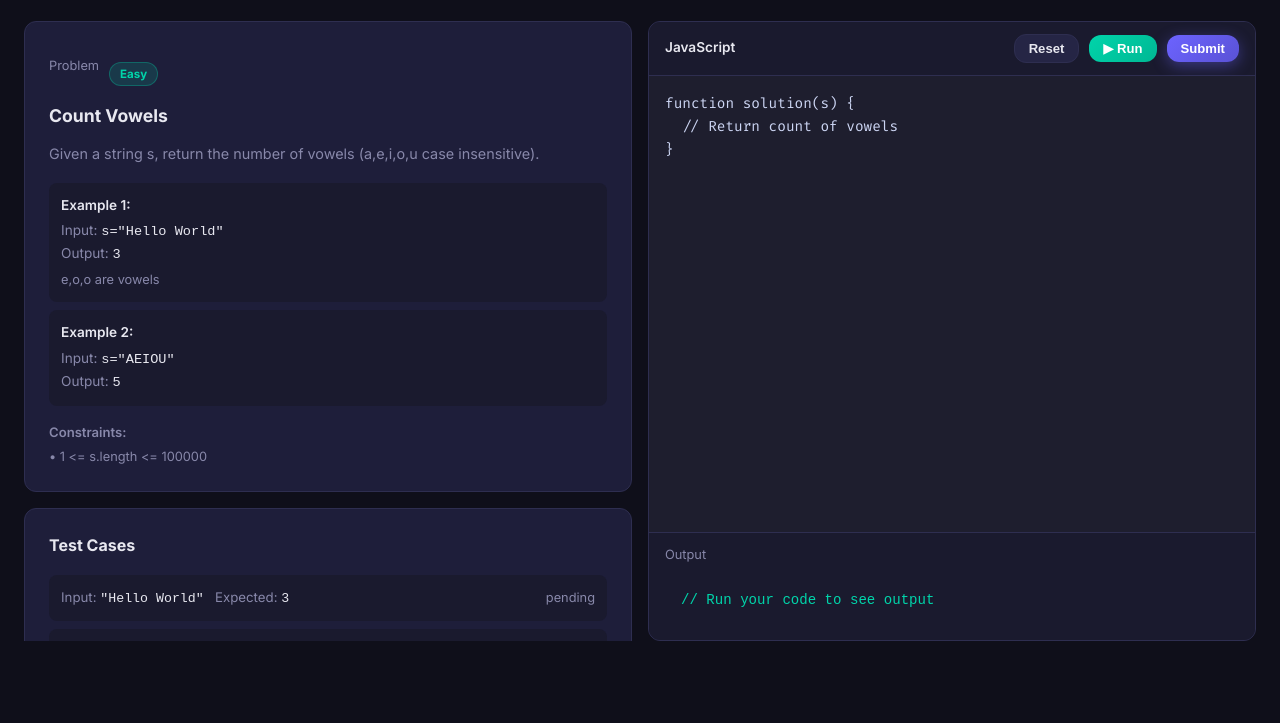
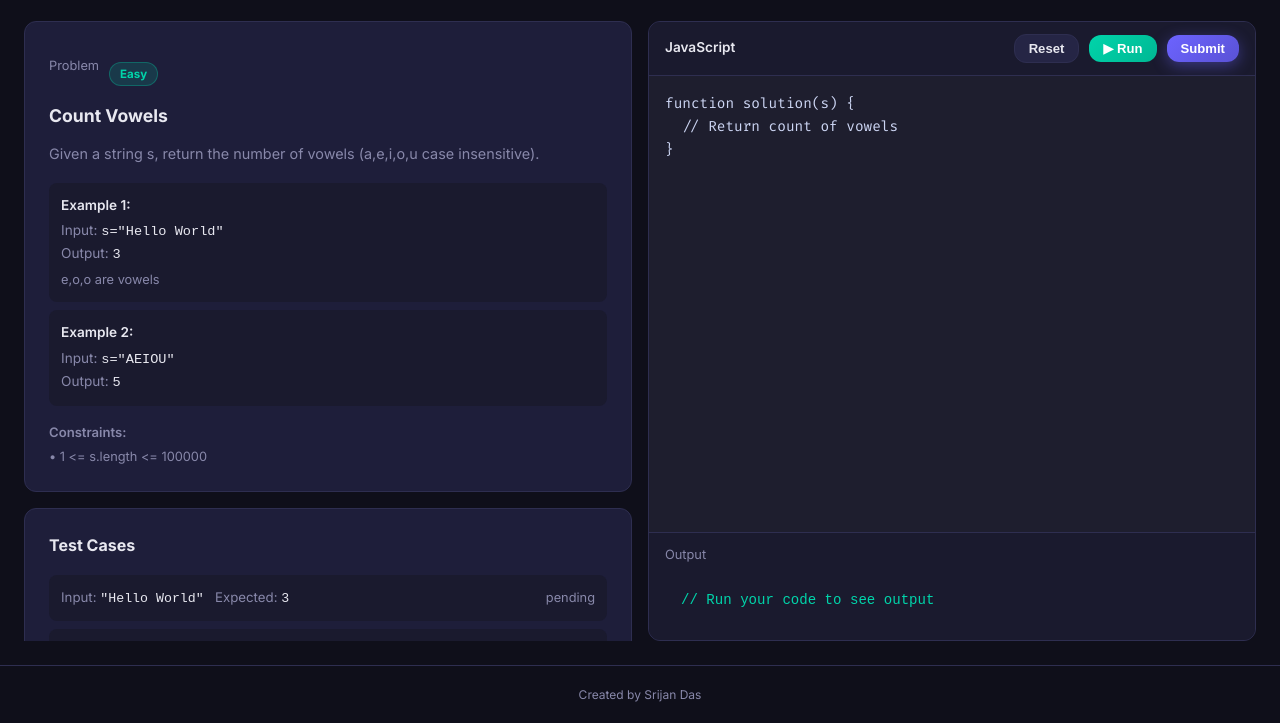
Before and after one commit to Srijan1105/InterviewAI, a website: page public/coding.html in a window 1280 px wide. Shown: the part 158-881 px from the top of the page. Before the commit the page ends 823 px from the top, so only its background shows below. Drawn offline with Linux system fonts and the light colour scheme; sample sign-in values are in the browser's storage.

Commit message:
Add footer - Created by Srijan Das

```diff
--- a/public/coding.html
+++ b/public/coding.html
@@ -99,5 +99,6 @@
 <script src="js/main.js"></script>
 <script src="js/problems.js?v=3"></script>
 <script src="js/coding.js?v=3"></script>
+<footer style="text-align:center;padding:1.2rem;font-size:0.75rem;color:var(--text-muted);border-top:1px solid var(--border);margin-top:auto;">Created by Srijan Das</footer>
 </body>
 </html>
```
Also changed, not shown: public/dashboard.html (+1 -0 lines), public/index.html (+1 -0 lines), public/interview.html (+1 -0 lines), public/progress.html (+1 -0 lines), public/resume.html (+1 -0 lines), public/voice.html (+1 -0 lines).
